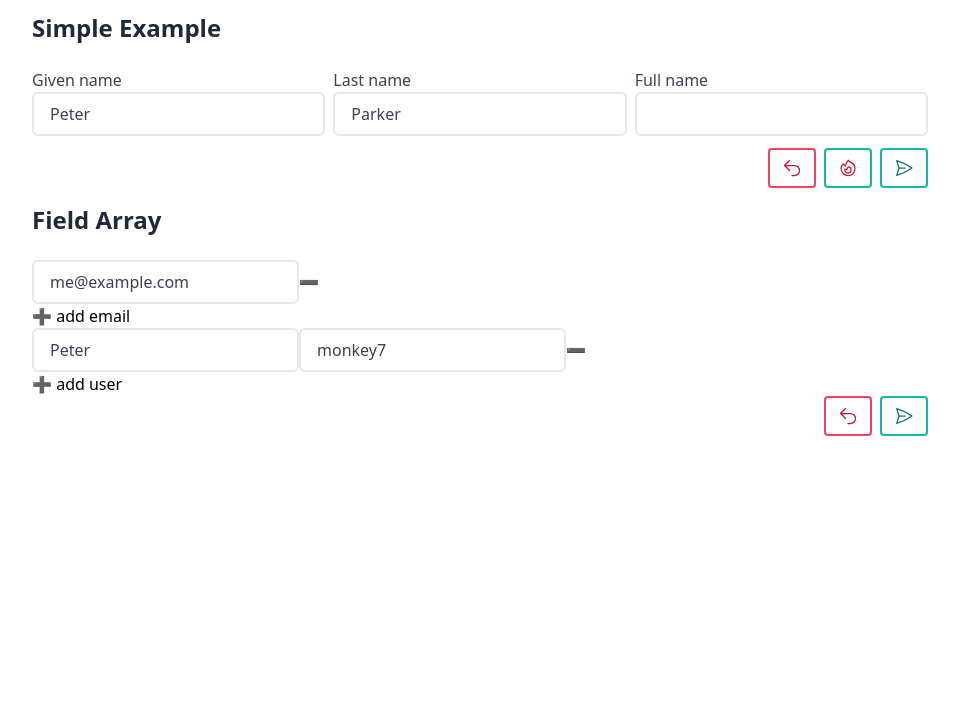
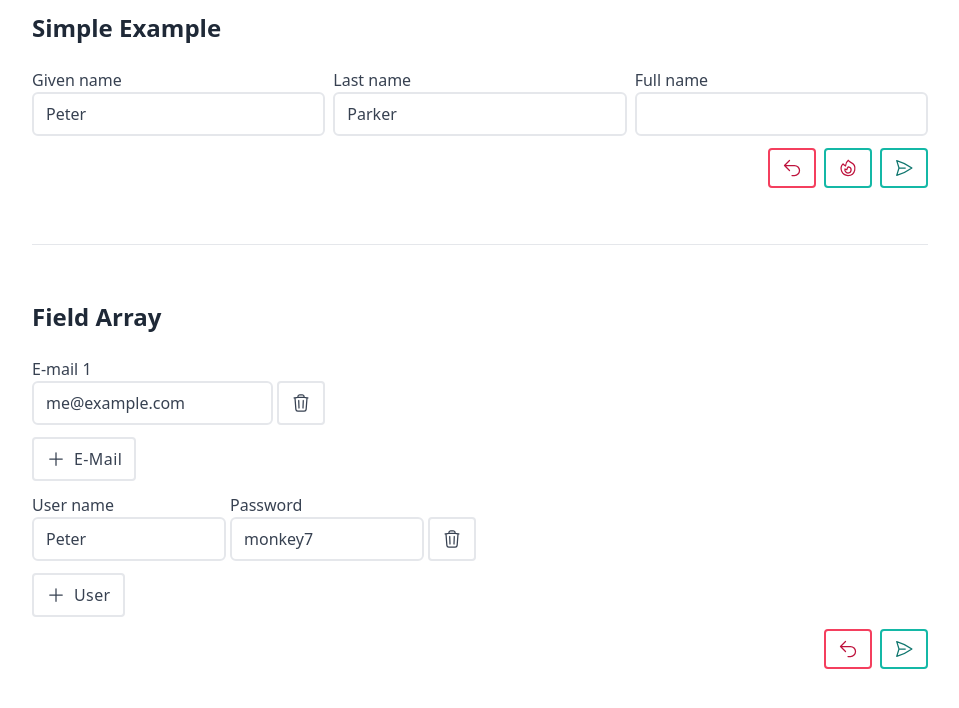
Before and after one commit to rodogir/my-form, a React (Vite) app: page / in a window 1280 px wide. Shown: the top 708 px of the page, without its empty margins (160-1119 px from the left). Built offline with nearby package versions, Linux system fonts and the light colour scheme.

Commit message:
make field array example nice

```diff
--- a/src/App.tsx
+++ b/src/App.tsx
@@ -1,3 +1,4 @@
+import { Hr } from "./examples/components";
 import { FieldArray } from "./examples/FieldArray";
 import { Simple } from "./examples/Simple";
 
@@ -5,7 +6,9 @@ export function App() {
   return (
     <div className="flex flex-col gap-4 max-w-4xl mx-auto mt-3">
       <Simple />
+      <Hr />
       <FieldArray />
+      <Hr />
     </div>
   );
 }
--- a/src/examples/FieldArray.tsx
+++ b/src/examples/FieldArray.tsx
@@ -1,7 +1,8 @@
-import { Fragment } from "react";
 import { Form, useFieldArray, useForm } from "../form/useForm";
 import {
+  AddItemButton,
   Buttons,
+  RemoveItemButton,
   ResetButton,
   Section,
   SubmitButton,
@@ -36,38 +37,37 @@ export function FieldArray() {
         id="field-array"
         formInstance={form}
         onSubmit={simulateSubmit}
-        className="flex-col"
+        className="flex flex-col gap-3"
       >
-        <div className="flex">
+        <div className="grid grid-cols-3 gap-2">
           {emails.fields.map(({ key, name }, index) => (
-            <Fragment key={key}>
-              <TextInputField name={name} />
-              <button type="button" onClick={() => emails.remove(index)}>
-                ➖
-              </button>
-            </Fragment>
+            <div key={key} className="flex gap-1 items-end">
+              <TextInputField name={name} label={`E-mail ${index + 1}`} />
+              <RemoveItemButton onClick={() => emails.remove(index)} />
+            </div>
           ))}
         </div>
-        <button type="button" onClick={() => emails.append("")}>
-          ➕ add email
-        </button>
-        <div className="flex">
+        <div>
+          <AddItemButton onClick={() => emails.append("")}>
+            E-mail
+          </AddItemButton>
+        </div>
+        <div className="grid grid-cols-2 gap-2">
           {users.fields.map(({ key, name }, index) => (
-            <Fragment key={key}>
-              <TextInputField name={`${name}.name`} />
-              <TextInputField name={`${name}.password`} />
-              <button type="button" onClick={() => users.remove(index)}>
-                ➖
-              </button>
-            </Fragment>
+            <div key={key} className="flex gap-1 items-end">
+              <TextInputField name={`${name}.name`} label="User name" />
+              <TextInputField name={`${name}.password`} label="Password" />
+              <RemoveItemButton onClick={() => users.remove(index)} />
+            </div>
           ))}
         </div>
-        <button
-          type="button"
-          onClick={() => users.append({ name: "", password: "changeme" })}
-        >
-          ➕ add user
-        </button>
+        <div>
+          <AddItemButton
+            onClick={() => users.append({ name: "", password: "changeme" })}
+          >
+            User
+          </AddItemButton>
+        </div>
         <Buttons>
           <ResetButton
             onClick={() => {
--- a/src/examples/components.tsx
+++ b/src/examples/components.tsx
@@ -1,6 +1,8 @@
 import {
   ArrowUturnLeftIcon,
   PaperAirplaneIcon,
+  TrashIcon,
+  PlusIcon,
 } from "@heroicons/react/24/outline";
 import { ReactNode, useId } from "react";
 import { useFormField } from "../form/useForm";
@@ -23,7 +25,7 @@ export function TextInputField({ name, label }: TextInputFieldProps) {
       <input
         id={id}
         type="text"
-        className="appearance-none block w-full px-4 py-2 text-gray-700 bg-white border-2 border-gray-200 rounded-md focus:border-teal-400 focus:ring-teal-300 focus:ring-opacity-40 focus:outline-none focus:ring"
+        className="appearance-none block w-full h-11 px-3 py-2 text-gray-700 bg-white border-2 border-gray-200 rounded-md focus:border-teal-400 focus:ring-teal-300 focus:ring-opacity-40 focus:outline-none focus:ring"
         {...props}
       />
     </div>
@@ -91,3 +93,37 @@ export function Section({
 export function Buttons({ children }: { children: ReactNode }) {
   return <div className="flex gap-2 justify-end">{children}</div>;
 }
+
+export function AddItemButton({
+  onClick,
+  children,
+}: {
+  onClick: () => void;
+  children: ReactNode;
+}) {
+  return (
+    <button
+      type="button"
+      onClick={onClick}
+      className="h-11 px-3 py-2 tracking-wide capitalize transition-colors duration-300 transform bg-white border-2 border-gray-200 rounded hover:bg-gray-300 text-gray-700 focus:border-teal-400 focus:ring-teal-300 focus:ring-opacity-40 focus:outline-none focus:ring flex items-center"
+    >
+      <PlusIcon className="h-5 w-5 inline mr-2" /> {children}
+    </button>
+  );
+}
+
+export function RemoveItemButton({ onClick }: { onClick: () => void }) {
+  return (
+    <button
+      type="button"
+      onClick={onClick}
+      className="h-11 px-3 py-2 tracking-wide capitalize transition-colors duration-300 transform bg-white border-2 border-gray-200 rounded hover:bg-gray-300 text-gray-700 focus:border-teal-400 focus:ring-teal-300 focus:ring-opacity-40 focus:outline-none focus:ring flex items-center"
+    >
+      <TrashIcon className="h-5 w-5" />
+    </button>
+  );
+}
+
+export function Hr() {
+  return <hr className="my-10 border-gray-200 dark:border-gray-300" />;
+}
```
